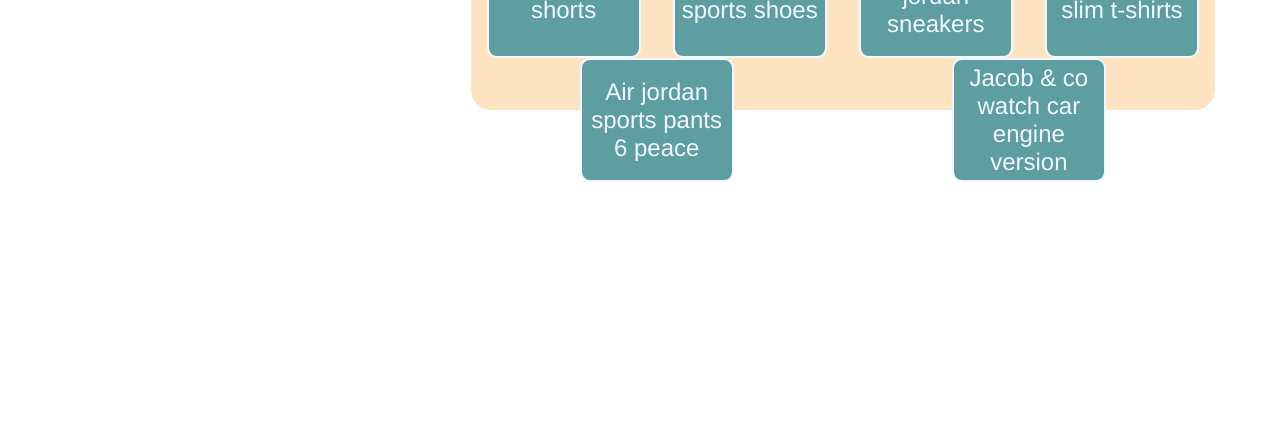
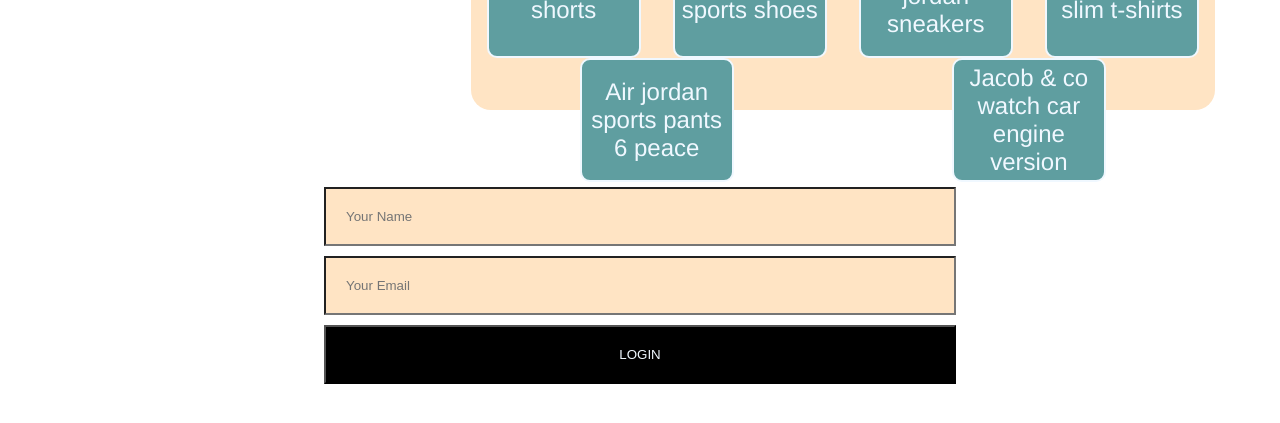
Before and after one commit to tuhinkhondokar/flexbox-layout, a plain HTML site: page index.html in a window 1280 px wide. Shown: the part 1505-1928 px from the top of the page. Before the commit the page ends 1687 px from the top, so only its background shows below. Drawn offline with Linux system fonts and the light colour scheme.

Commit message:
small form and css styles added

```diff
--- /dev/null
+++ b/index.css
@@ -0,0 +1,32 @@
+.form-tank{
+    display: flex;
+    justify-content: center;
+    align-items: center;
+    height: 350px;
+}
+.form-container{
+    display: flex;
+    gap: 10px;
+    flex-direction: column;
+    width: 50%;
+}
+.form-container input{
+    padding: 20px;
+    background-color: bisque;
+}
+input:focus{
+    outline: 0;
+    color: rgb(8, 228, 173);
+    border: 3px solid gray;
+    font-size: 24px;
+}
+.form-container button{
+    padding: 20px;
+    background-color: black;
+    color: aliceblue;
+}
+.form-container button:hover{
+    background-color: cadetblue;
+    font-size: 24px;
+    font-weight: bold;
+}
--- a/index.html
+++ b/index.html
@@ -4,6 +4,7 @@
     <meta charset="UTF-8">
     <meta name="viewport" content="width=device-width, initial-scale=1.0">
     <title>Flexbox Layouts</title>
+    <link rel="stylesheet" href="index.css">
     <script src="https://kit.fontawesome.com/f91beb4b3d.js" crossorigin="anonymous"></script>
     <style>
         h2::after{
@@ -159,7 +160,7 @@
         .total{
             font-size: 32px;
             color: aliceblue;
-            font-family: Impact, Haettenschweiler, 'Arial Narrow Bold', sans-serif;
+            font-family: 'Franklin Gothic Medium', 'Arial Narrow', Arial, sans-serif;
             background-color: rgb(51, 56, 56);
             border-radius: 15px;
         }
@@ -176,7 +177,6 @@
             background-color: cadetblue;
             font-size: 24px;
             color: aliceblue;
-            justify-content: ;
             align-items: center;
             font-family: 'Franklin Gothic Medium', 'Arial Narrow', Arial, sans-serif;
             text-align: center;
@@ -277,5 +277,12 @@
             </div>
             </div>
     </div>
+    <section class="form-tank">
+        <form class="form-container">
+            <input type="text" placeholder="Your Name" required>
+            <input type="email" placeholder="Your Email" required>
+            <button>LOGIN</button>
+        </form>
+    </section>
 </body>
 </html>
```
Also changed, not shown: home/A.jpg (added), home/B.jpg (added), home/C.jpg (added), home/D.jpg (added), home/E.jpg (added), home/F.jpg (added), home/G.jpg (added), home/H.jpg (added), home/I.jpg (added), home/grid-area-responsive.png (added), home/grid-area.png (added), home/grid.png (added), 1 other file.
